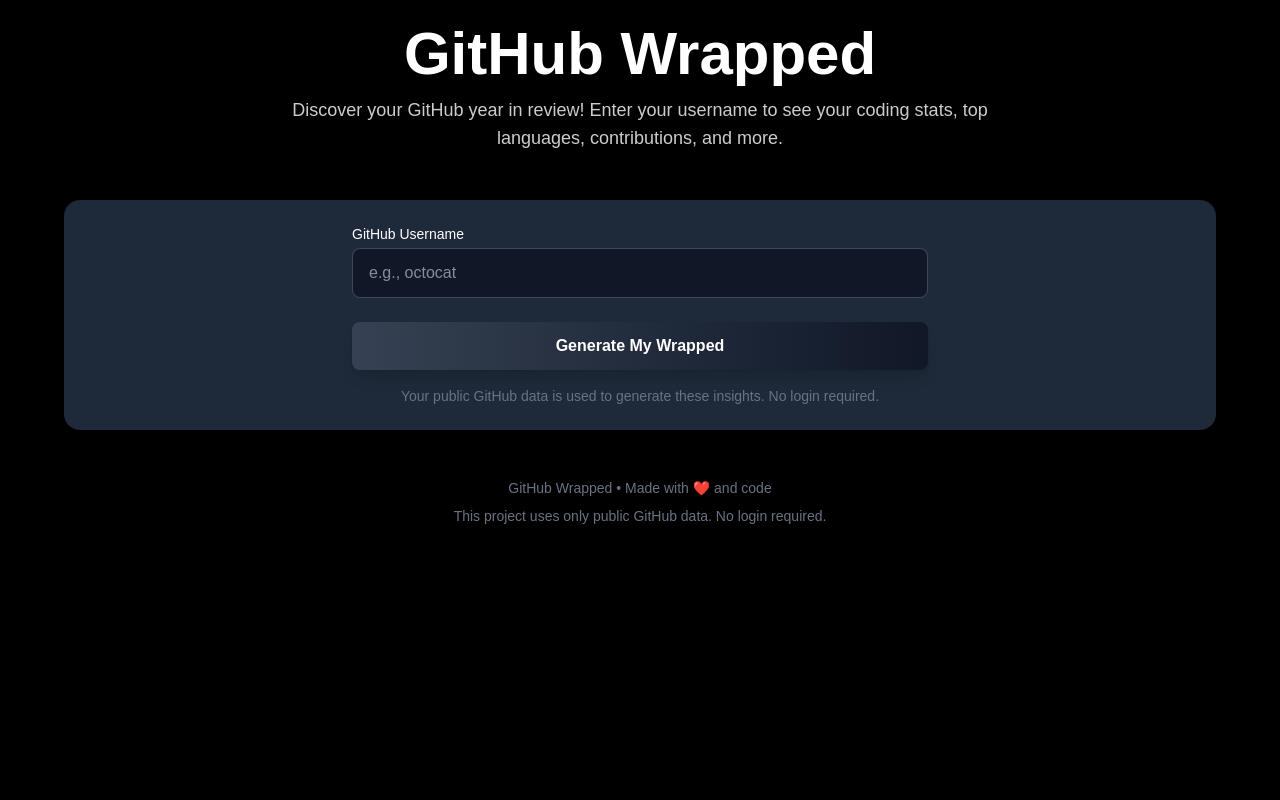
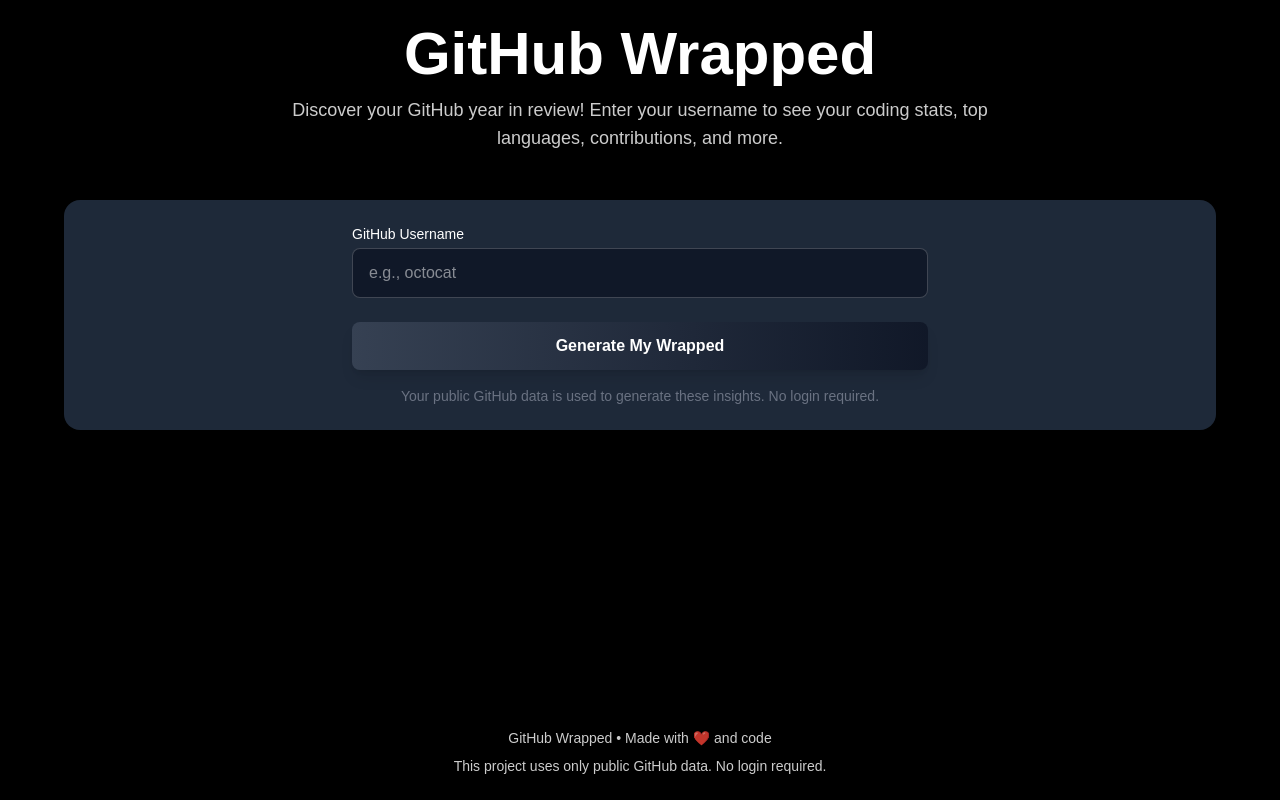
Before and after one commit to khuza08/ghwrapped, a Next.js app: page / in a window 1280 px wide. Built offline with nearby package versions, Linux system fonts and the light colour scheme.

Commit message:
adjust footer and other components

```diff
--- a/src/app/page.tsx
+++ b/src/app/page.tsx
@@ -1,27 +1,27 @@
-'use client';
+"use client";
 
-import React, { useState } from 'react';
-import { normalizeUsername } from '@/lib/utils';
-import { ERROR_MESSAGES } from '@/lib/constants';
-import GitHubWrappedHeader from '@/components/UI/GitHubWrappedHeader';
-import UsernameForm from '@/components/UI/UsernameForm';
-import WrappedSidebar from '@/components/UI/WrappedSidebar';
-import WrappedMainContent from '@/components/UI/WrappedMainContent';
-import GitHubWrappedFooter from '@/components/UI/GitHubWrappedFooter';
+import React, { useState } from "react";
+import { normalizeUsername } from "@/lib/utils";
+import { ERROR_MESSAGES } from "@/lib/constants";
+import GitHubWrappedHeader from "@/components/UI/GitHubWrappedHeader";
+import UsernameForm from "@/components/UI/UsernameForm";
+import WrappedSidebar from "@/components/UI/WrappedSidebar";
+import WrappedMainContent from "@/components/UI/WrappedMainContent";
+import GitHubWrappedFooter from "@/components/UI/GitHubWrappedFooter";
 
 const GitHubWrappedPage = () => {
-  const [username, setUsername] = useState('');
-  const [error, setError] = useState('');
+  const [username, setUsername] = useState("");
+  const [error, setError] = useState("");
   const [showWrapped, setShowWrapped] = useState(false);
 
   const handleSubmit = (username: string) => {
-    setError('');
+    setError("");
     setShowWrapped(true);
   };
 
   return (
-    <div className="min-h-screen bg-black text-white py-6 px-4 lg:px-8 xl:px-16">
-      <div className="max-w-full mx-auto">
+    <div className="min-h-screen flex flex-col bg-black text-white py-6 px-4 lg:px-8 xl:px-16">
+      <div className="max-w-full mx-auto flex-grow w-full">
         <GitHubWrappedHeader />
 
         {!showWrapped ? (
@@ -34,7 +34,7 @@
           />
         ) : (
           <div className="flex flex-col lg:flex-row gap-6 lg:gap-8">
-            <div className="lg:w-1/4 xl:w-1/5 flex-shrink-0">
+            <div className="lg:w-1/4 xl:w-1/5 shrink-0">
               <WrappedSidebar
                 username={username}
                 onBackClick={() => setShowWrapped(false)}
@@ -46,9 +46,9 @@
             </div>
           </div>
         )}
+      </div>
 
-        <GitHubWrappedFooter />
-      </div>
+      <GitHubWrappedFooter />
     </div>
   );
 };
--- a/src/components/UI/GitHubWrappedFooter.tsx
+++ b/src/components/UI/GitHubWrappedFooter.tsx
@@ -1,8 +1,8 @@
-import React from 'react';
+import React from "react";
 
 const GitHubWrappedFooter: React.FC = () => {
   return (
-    <footer className="mt-8 sm:mt-12 text-center text-gray-500 text-xs sm:text-sm">
+    <footer className="mt-auto pt-8 sm:pt-12 text-center text-white/80 text-xs sm:text-sm">
       <p>GitHub Wrapped • Made with ❤️ and code</p>
       <p className="mt-1 sm:mt-2">
         This project uses only public GitHub data. No login required.
--- a/src/components/UI/GitHubWrappedHeader.tsx
+++ b/src/components/UI/GitHubWrappedHeader.tsx
@@ -10,7 +10,7 @@
   subtitle = 'Discover your GitHub year in review! Enter your username to see your coding stats, top languages, contributions, and more.'
 }) => {
   return (
-    <header className="text-center mb-6 md:mb-8 lg:mb-12">
+    <header className="text-center mb-6 md:mb-8 lg:mb-12 flex-shrink-0">
       <h1 className="text-2xl sm:text-3xl md:text-4xl lg:text-5xl xl:text-6xl font-extrabold text-white mb-2 sm:mb-3">
         <span className="text-white">{title}</span>
       </h1>
--- a/src/components/UI/UsernameForm.tsx
+++ b/src/components/UI/UsernameForm.tsx
@@ -47,7 +47,7 @@
   };
 
   return (
-    <main className="bg-gray-800 rounded-2xl p-4 sm:p-6">
+    <main className="bg-gray-800 rounded-2xl p-4 sm:p-6 flex-grow">
       <form
         onSubmit={handleFormSubmit}
         className="max-w-md lg:max-w-lg xl:max-w-xl mx-auto"
--- a/src/components/UI/WrappedMainContent.tsx
+++ b/src/components/UI/WrappedMainContent.tsx
@@ -9,7 +9,7 @@
   username
 }) => {
   return (
-    <main className="bg-gray-800 rounded-2xl p-4 sm:p-6 border border-gray-700">
+    <main className="bg-gray-800 rounded-2xl p-4 sm:p-6 border border-gray-700 flex-grow">
       <GitHubWrappedSlides username={username} />
     </main>
   );
--- a/src/components/UI/WrappedSidebar.tsx
+++ b/src/components/UI/WrappedSidebar.tsx
@@ -11,7 +11,7 @@
   onBackClick
 }) => {
   return (
-    <div className="bg-gray-800 rounded-2xl p-4 sm:p-6 sticky top-6 border border-gray-700">
+    <div className="bg-gray-800 rounded-2xl p-4 sm:p-6 sticky top-6 border border-gray-700 flex-shrink-0">
       <div className="flex flex-col justify-between items-center mb-4">
         <h2 className="text-lg md:text-xl lg:text-2xl font-bold text-gray-100 text-center">
           @{normalizeUsername(username)}'s
```
